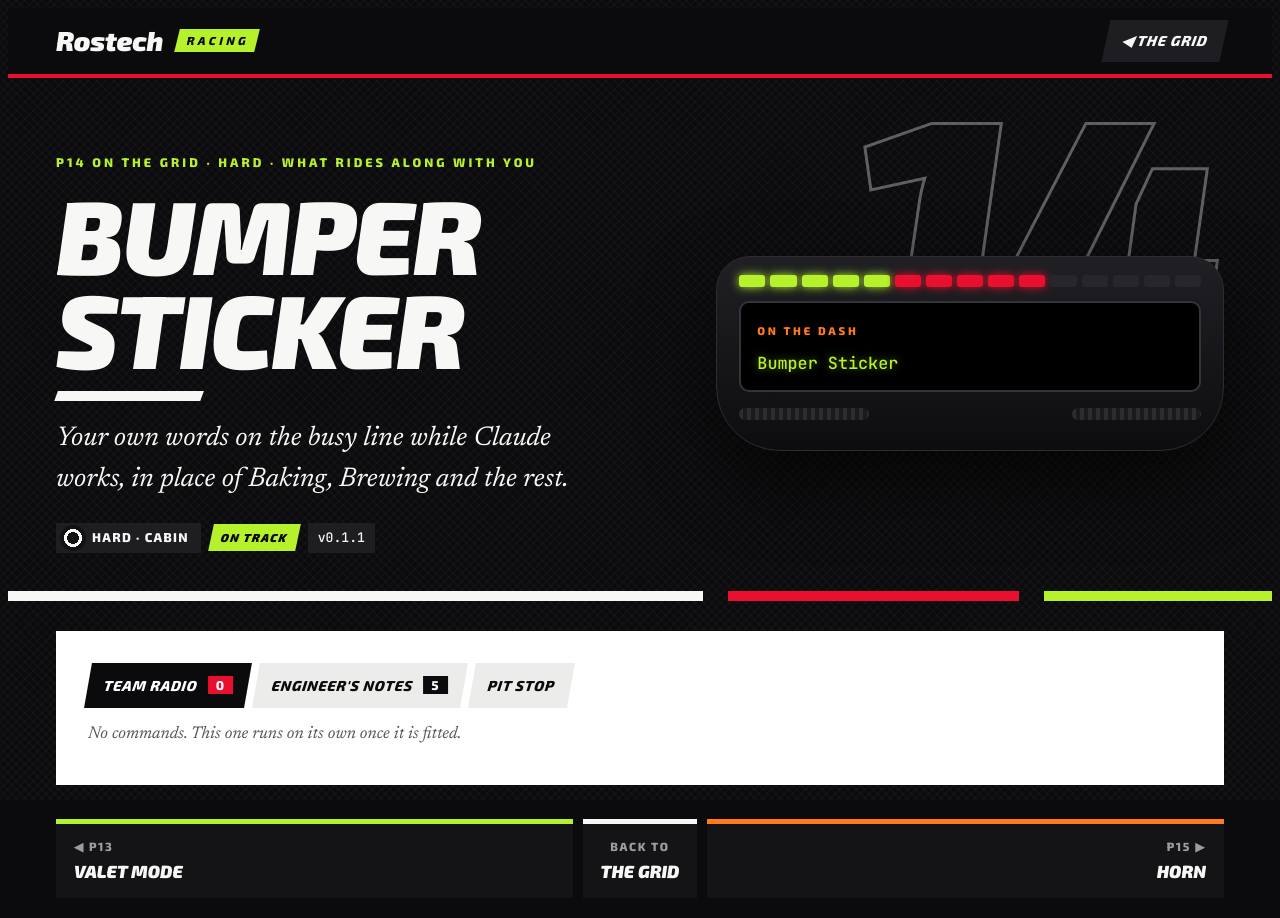
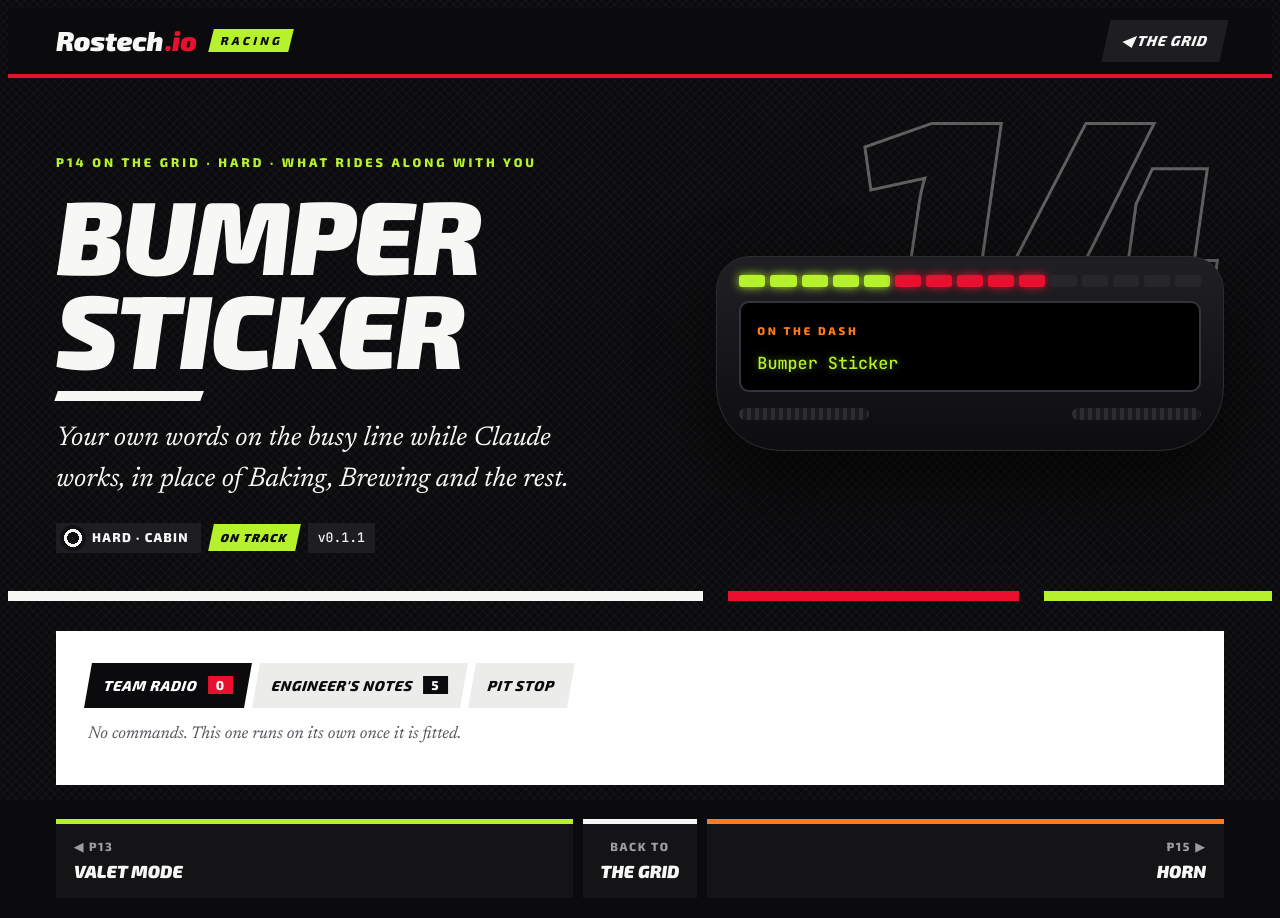
Before and after one commit to DJPalefaceSD/liveculturegames-site, a plain HTML site: page rostech/bumper-sticker.html in a window 1280 px wide. Drawn offline with Linux system fonts and the light colour scheme.

Commit message:
Rostech.io: the .io is back (his words, 11 Oct: buying it now)
Co-Authored-By: Claude Opus 5.5 <noreply@anthropic.com>
Claude-Session: https://claude.ai/code/session_013HKqpqULoxX9iQnTNWdsQ3

```diff
--- a/rostech/bumper-sticker.html
+++ b/rostech/bumper-sticker.html
@@ -11,7 +11,7 @@
 <body>
 <div class="page car" style="--live: var(--hard)">
 <header class="topbar">
-  <a class="mark" href="index.html" aria-label="Rostech home"><span class="mark-r">Rostech</span><span class="mark-team">RACING</span></a>
+  <a class="mark" href="index.html" aria-label="Rostech home"><span class="mark-r">Rostech</span><span class="mark-io">.io</span><span class="mark-team">RACING</span></a>
   <nav class="topnav"><a href="index.html#grid">◀ The grid</a></nav>
 </header>
 <section class="car-hero">
```
Also changed, not shown: rostech/clip.html (+1 -1 lines), rostech/dashboard.html (+1 -1 lines), rostech/gas-gauge.html (+1 -1 lines), rostech/glovebox.html (+1 -1 lines), rostech/hands-off.html (+1 -1 lines), rostech/horn.html (+1 -1 lines), rostech/index.html (+1 -1 lines), rostech/logo.html (+1 -1 lines), rostech/odometer.html (+1 -1 lines), rostech/oil.html (+1 -1 lines), rostech/pin.html (+1 -1 lines), rostech/pop.html (+1 -1 lines), rostech/radio.html (+1 -1 lines), rostech/shot.html (+1 -1 lines), 5 more files.
